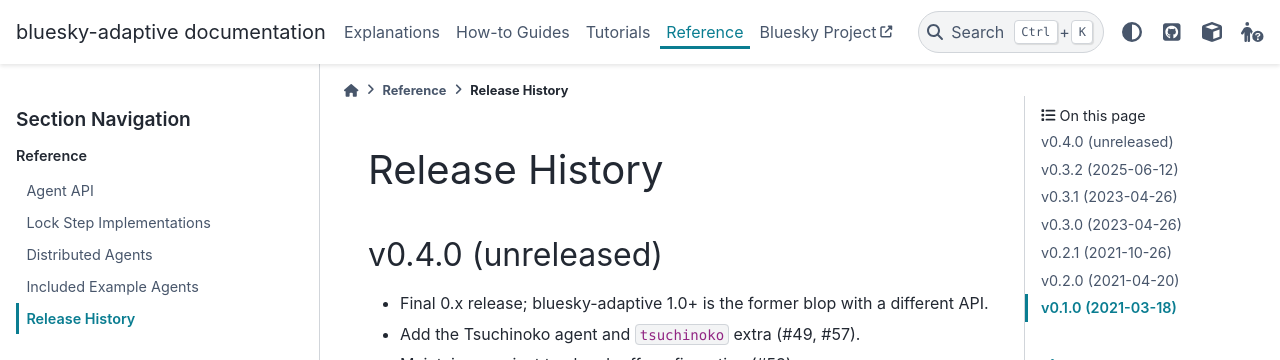
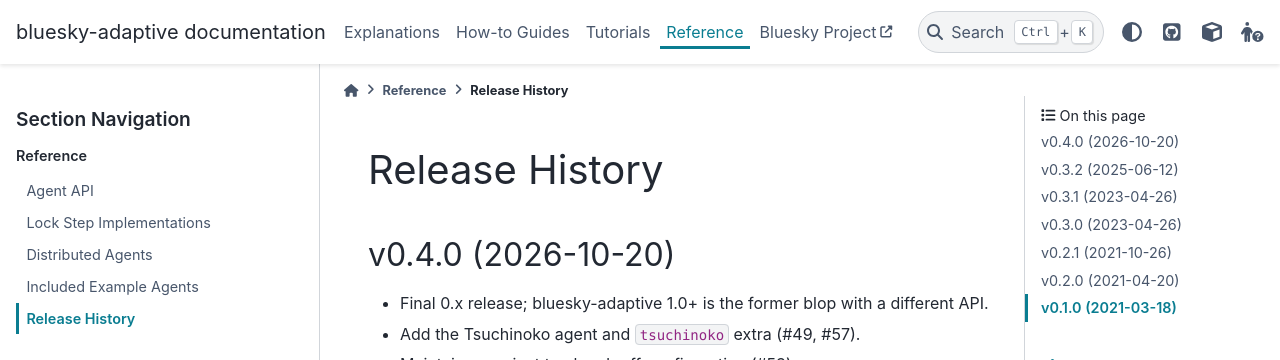
Before and after one commit to bluesky/bluesky-adaptive, a Sphinx documentation site: the page built from docs/source/reference/release-history.rst, in a window 1280 px wide and 900 px high. Shown: the top 360 px of the window. Built offline with Sphinx 7.4.7 and the PyData theme 0.15.4, drawn with Linux system fonts in a browser that asks for light colours; the version number could not be read and is left out.

Commit message:
Date the final 0.x release history entry
Assisted-by: oh-my-pi:gpt-6-sol

```diff
--- a/docs/source/reference/release-history.rst
+++ b/docs/source/reference/release-history.rst
@@ -2,7 +2,7 @@
 Release History
 ===============
 
-v0.4.0 (unreleased)
+v0.4.0 (2026-10-20)
 -------------------
 + Final 0.x release; bluesky-adaptive 1.0+ is the former blop with a different API.
 + Add the Tsuchinoko agent and ``tsuchinoko`` extra (#49, #57).
```
